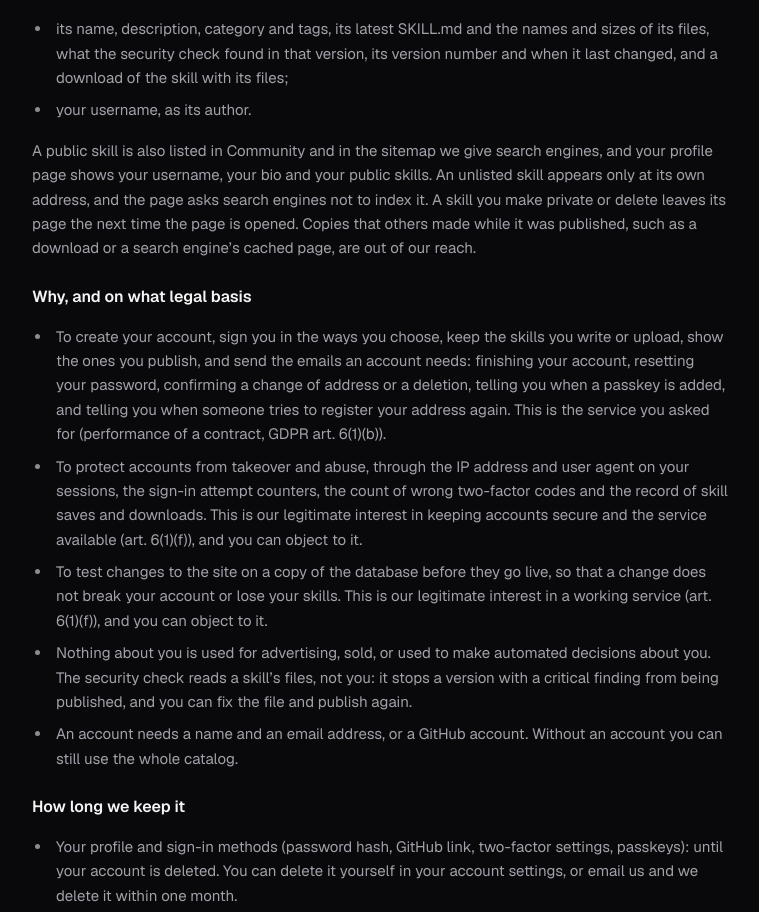
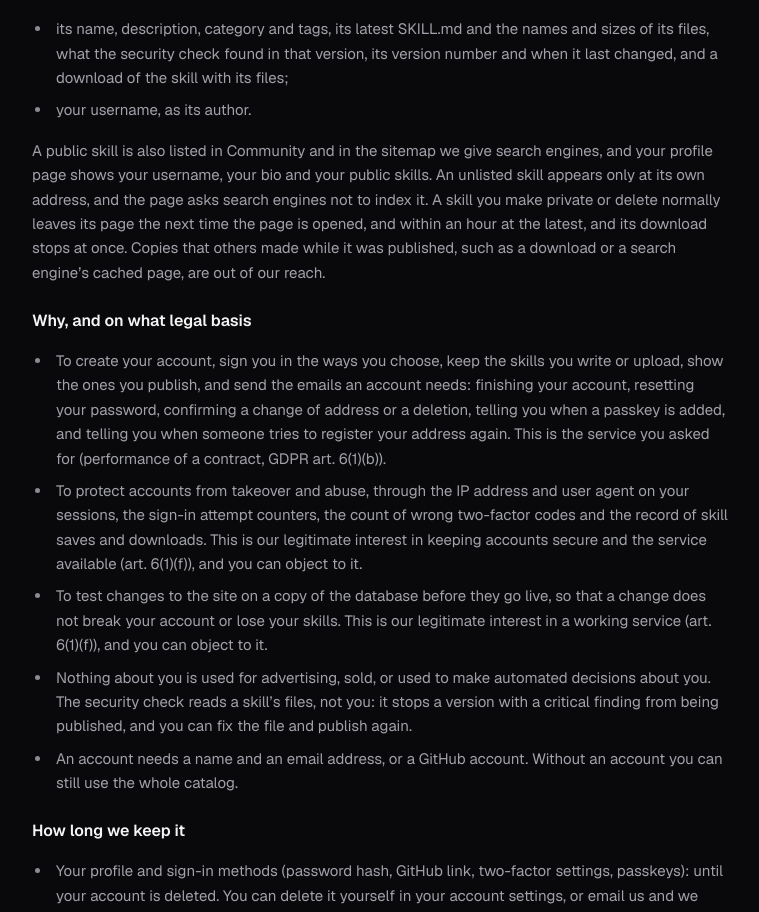
Before and after one commit to deiu25/claude-skills-library, a Next.js app: page /privacy in a window 1280 px wide. Shown: the part 2020-2932 px from the top of the page, without its empty margins (184-943 px from the left). Built offline with nearby package versions, Linux system fonts and the light colour scheme.

Commit message:
fix: promise only what unpublishing guarantees in the privacy policy
A page normally leaves the cache on its next visit; the hourly revalidation is
the guarantee. The download stops at once.

```diff
--- a/src/app/(legal)/privacy/page.tsx
+++ b/src/app/(legal)/privacy/page.tsx
@@ -128,7 +128,8 @@ export default function PrivacyPage() {
         A public skill is also listed in Community and in the sitemap we give search engines, and your
         profile page shows your username, your bio and your public skills. An unlisted skill appears only at
         its own address, and the page asks search engines not to index it. A skill you make private or
-        delete leaves its page the next time the page is opened. Copies that others made while it was
+        delete normally leaves its page the next time the page is opened, and within an hour at the
+        latest, and its download stops at once. Copies that others made while it was
         published, such as a download or a search engine’s cached page, are out of our reach.
       </p>
 
```
